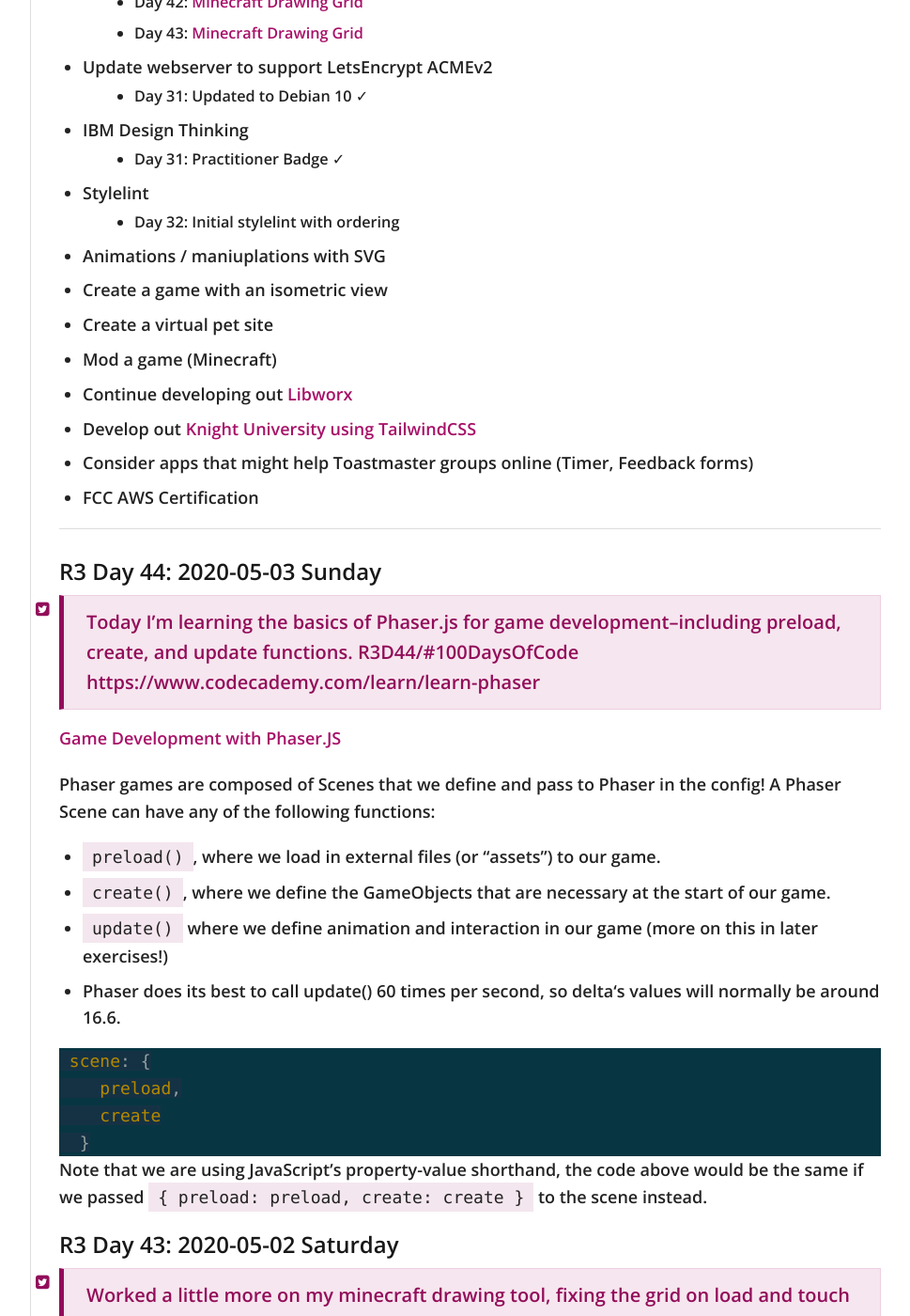
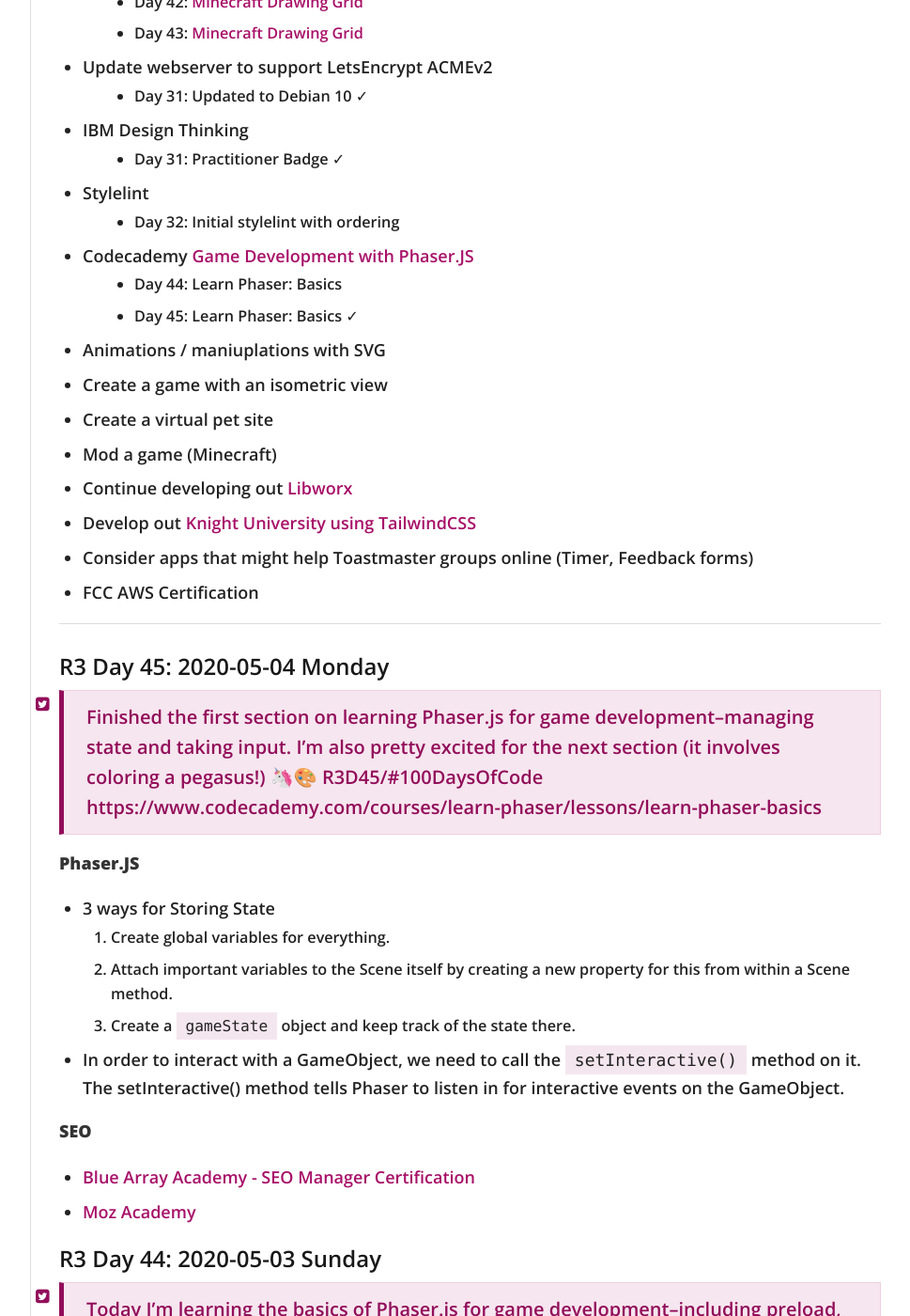
Before and after one commit to virtual/100daysofcode, a Jekyll site: the page built from index.md, in a window 1280 px wide and 1400 px high, scrolled down 1652 px. Shown: the whole window at 94% size, without its empty margins (272-1241 px from the left). Built offline with Jekyll 4.4.1, drawn with Linux system fonts in a browser that asks for light colours; nearby versions of some CDN libraries; our own code applies the rules of GitHub Pages for plain Markdown files.

Commit message:
day 2 of phaser, starting blue array seo

```diff
--- a/index.md
+++ b/index.md
@@ -58,6 +58,9 @@
   - Day 31: Practitioner Badge ✓
 - Stylelint
   - Day 32: Initial stylelint with ordering
+- Codecademy [Game Development with Phaser.JS](https://www.codecademy.com/courses/learn-phaser/lessons/learn-phaser-basics/exercises/hello-world)
+  - Day 44: Learn Phaser: Basics
+  - Day 45: Learn Phaser: Basics ✓
 - Animations / maniuplations with SVG
 - Create a game with an isometric view
 - Create a virtual pet site
@@ -69,12 +72,26 @@
 
 ----------
 
+## R3 Day 45: 2020-05-04 Monday
+
+> Finished the first section on learning Phaser.js for game development--managing state and taking input. I'm also pretty excited for the next section (it involves coloring a pegasus!)  🦄🎨 R3D45/#100DaysOfCode https://www.codecademy.com/courses/learn-phaser/lessons/learn-phaser-basics
+
+__Phaser.JS__
+- 3 ways for Storing State
+  1. Create global variables for everything.
+  1. Attach important variables to the Scene itself by creating a new property for this from within a Scene method.
+  1. Create a `gameState` object and keep track of the state there.
+- In order to interact with a GameObject, we need to call the `setInteractive()` method on it. The setInteractive() method tells Phaser to listen in for interactive events on the GameObject.
+
+__SEO__
+- [Blue Array Academy - SEO Manager Certification](https://www.bluearrayacademy.com/)
+- [Moz Academy](https://academy.moz.com/)
+
 ## R3 Day 44: 2020-05-03 Sunday
 
 > Today I'm learning the basics of Phaser.js for game development--including preload, create, and update functions. R3D44/#100DaysOfCode  https://www.codecademy.com/learn/learn-phaser
 
 [Game Development with Phaser.JS](https://www.codecademy.com/courses/learn-phaser/lessons/learn-phaser-basics/exercises/hello-world)
-
 
 Phaser games are composed of Scenes that we define and pass to Phaser in the config! A Phaser Scene can have any of the following functions:
 
```
